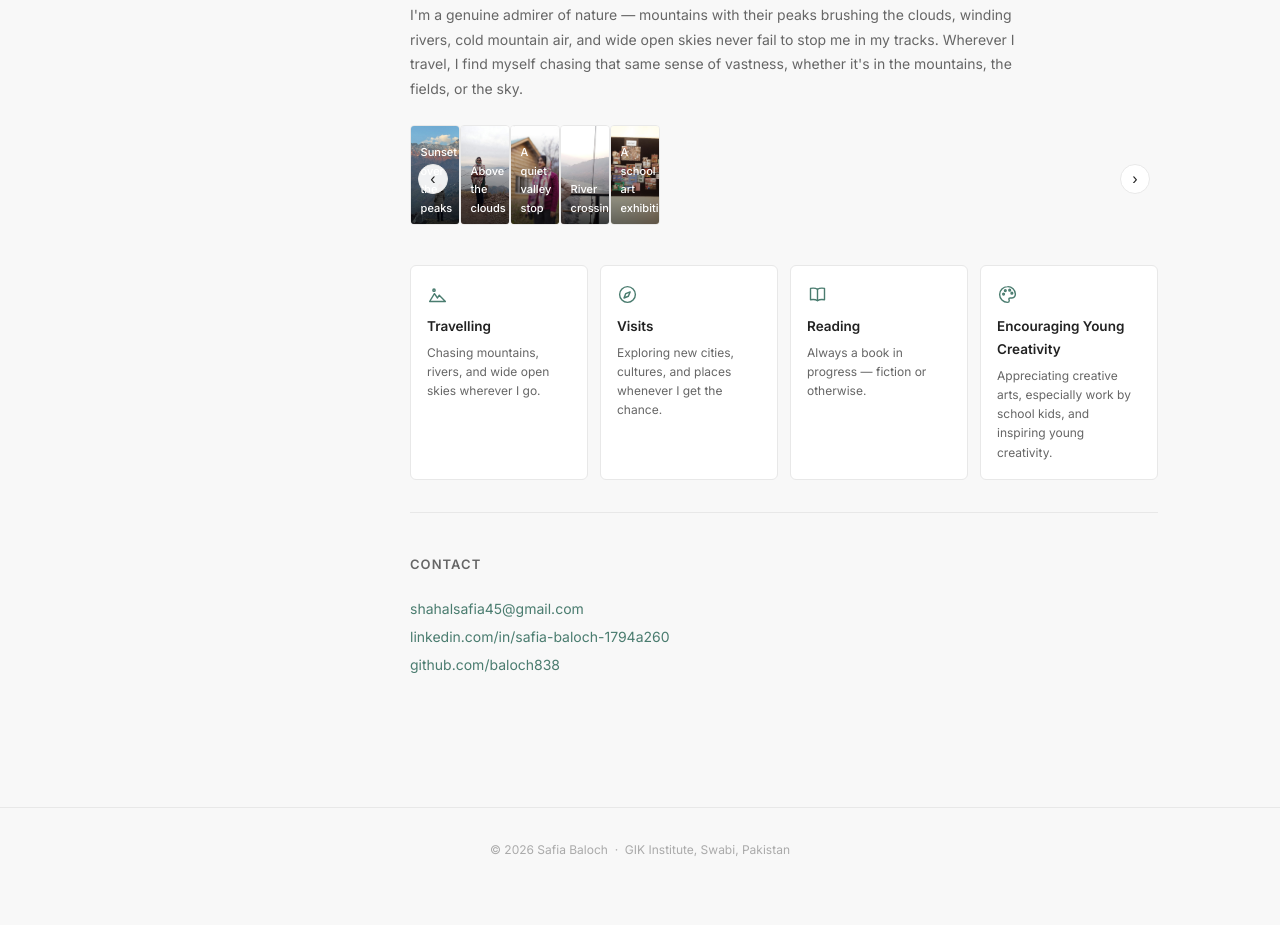
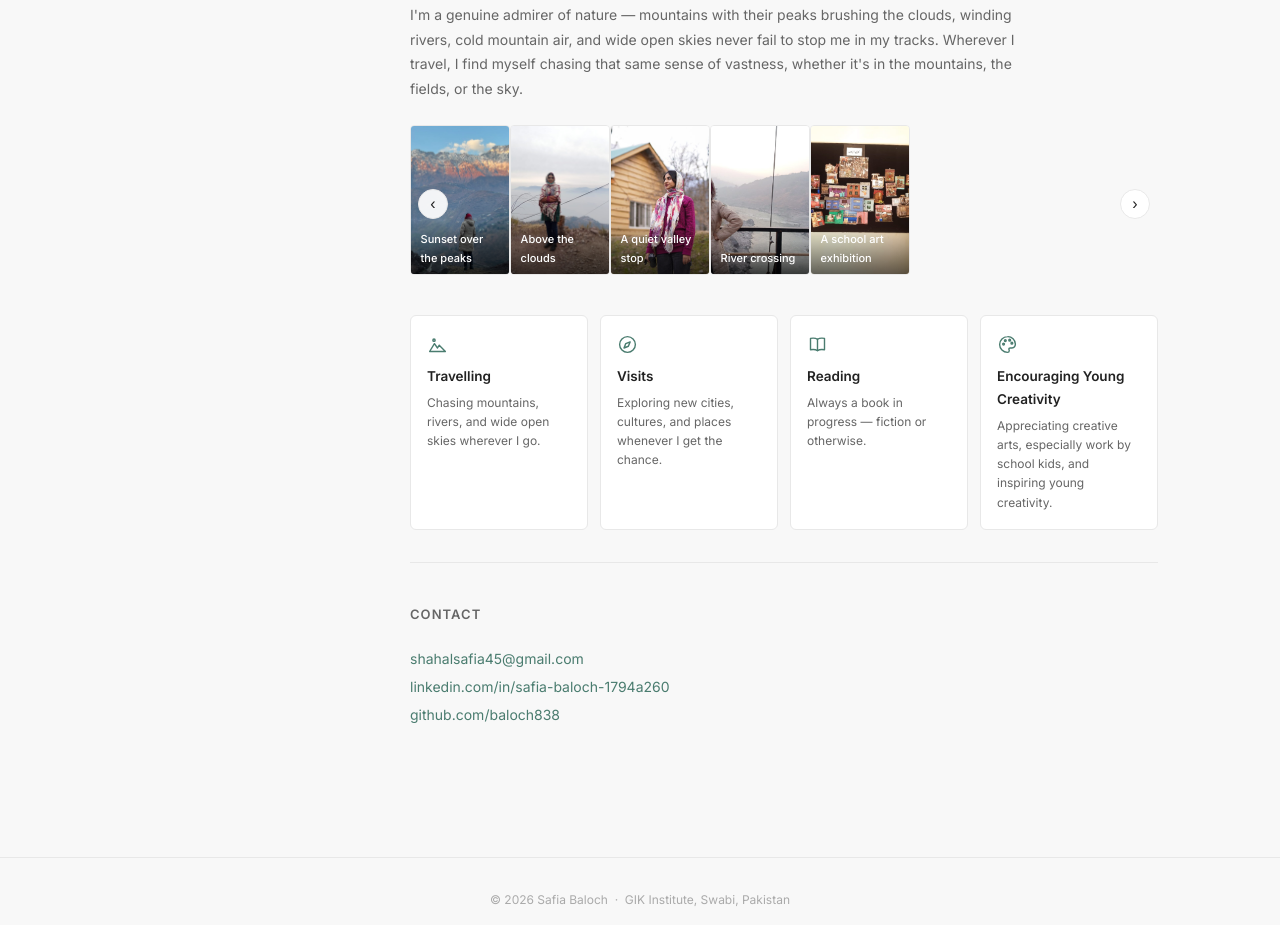
Before and after one commit to baloch838/safiabaloch, a plain HTML site: page index.html in a window 1280 px wide. Shown: the part 4240-5165 px from the top of the page. Before the commit the page ends 5133 px from the top, so only its background shows below. Drawn offline with Linux system fonts and the light colour scheme.

Commit message:
Update index.html

```diff
--- a/index.html
+++ b/index.html
@@ -315,9 +315,9 @@
     .slider-track::-webkit-scrollbar-thumb { background: var(--faint); border-radius: 3px; }
     .slide {
       position: relative;
-      flex: 0 0 50px;
+      flex: 0 0 100px;
       width: 100px;
-      height: 100px;
+      height: 150px;
       scroll-snap-align: start;
       border-radius: 4px;
       overflow: hidden;
```
